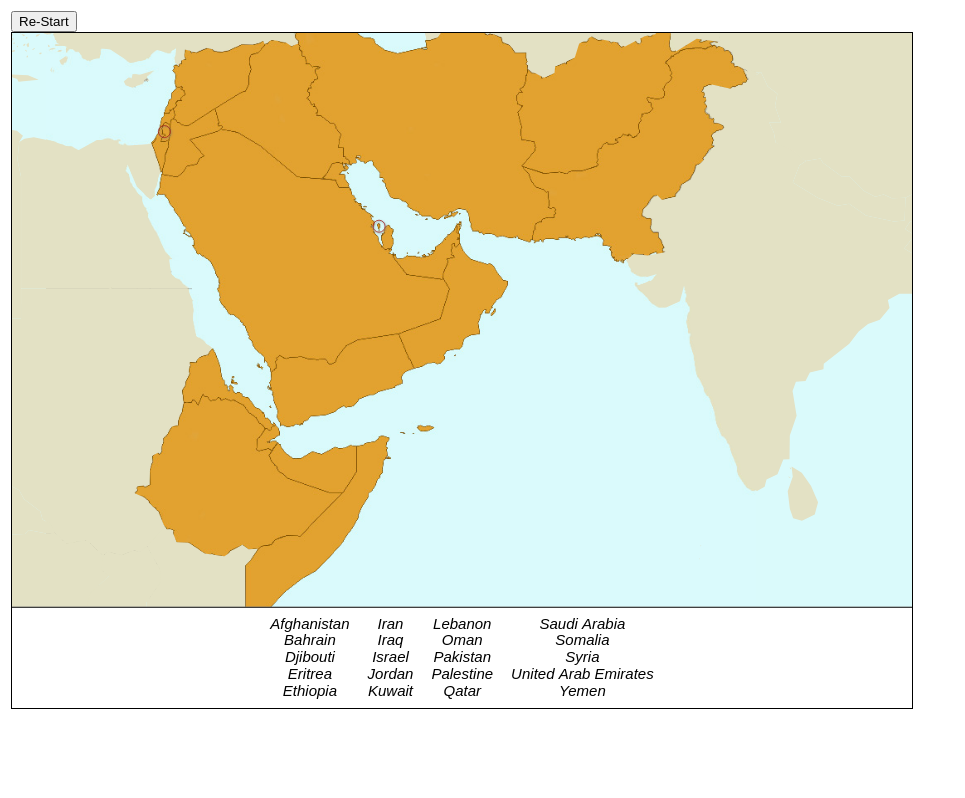
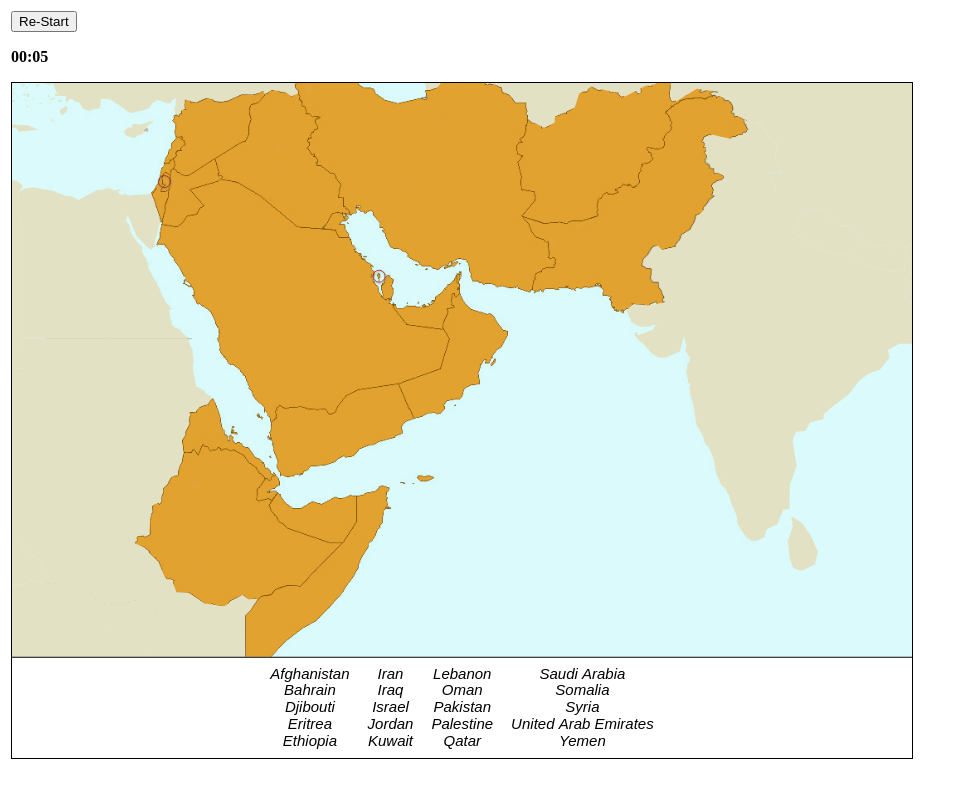
Before and after one commit to lsphantom/COMET-NAVY_middle_east_overview_game, a plain HTML site: page demo/index.html in a window 1280 px wide. Shown: the whole page, without its empty margins (0-965 px from the left). Drawn offline with Linux system fonts and the light colour scheme.

Commit message:
make useless timer

```diff
--- a/demo/countries.js
+++ b/demo/countries.js
@@ -9,6 +9,10 @@ var m_place,m_namesize="9";
 var m_demo,m_showscores,m_showall,m_vol=0.2;
 var cheat=0;
 var m_scores;
+
+
+var u_timer;
+
 
 /* programmed by Kevin Pickell, 2010 */
 /* LimeGreenuced map data set was derived from data at http://www.naturalearthdata.com/about/terms-of-use/ */
@@ -887,14 +891,44 @@ function newSize(redraw)
 	}
 }
 
+var seconds = 0, minutes = 0;
+
+
+function add() {
+	u_timer=document.getElementById('timer');
+
+	seconds++;
+	if (seconds >= 60) {
+        seconds = 0;
+        minutes++;
+        if (minutes >= 60) {
+            minutes = 0;
+            //hours++;
+        }
+    }
+
+	u_timer.textContent = (minutes ? (minutes > 9 ? minutes : "0" + minutes) : "00") + ":" + (seconds > 9 ? seconds : "0" + seconds);
+
+	timer();
+}
+
+function timer(){
+	t = setTimeout(add, 1000);
+}
+
+
 
 function newGame()
 {
-	var i,j,sel;
+	var i,j,sel,t;
 	var hide,ss,showlist;
 
 	m_errors=0;
 	m_start=new Date().getTime();
+
+
+
+	timer();
 
 	m_showall=false;
 	m_finished=false;
--- a/demo/index.html
+++ b/demo/index.html
@@ -14,7 +14,7 @@
 	<tbody>
 	<tr><td>
 	<button onclick="newGame();">Re-Start</button>
-
+	<p id="timer">TIME</p>
 	<div id="holder">
 		<div style="display:none;">
 		  <img id="source" src="map.jpg" width="856" height="849">
```
